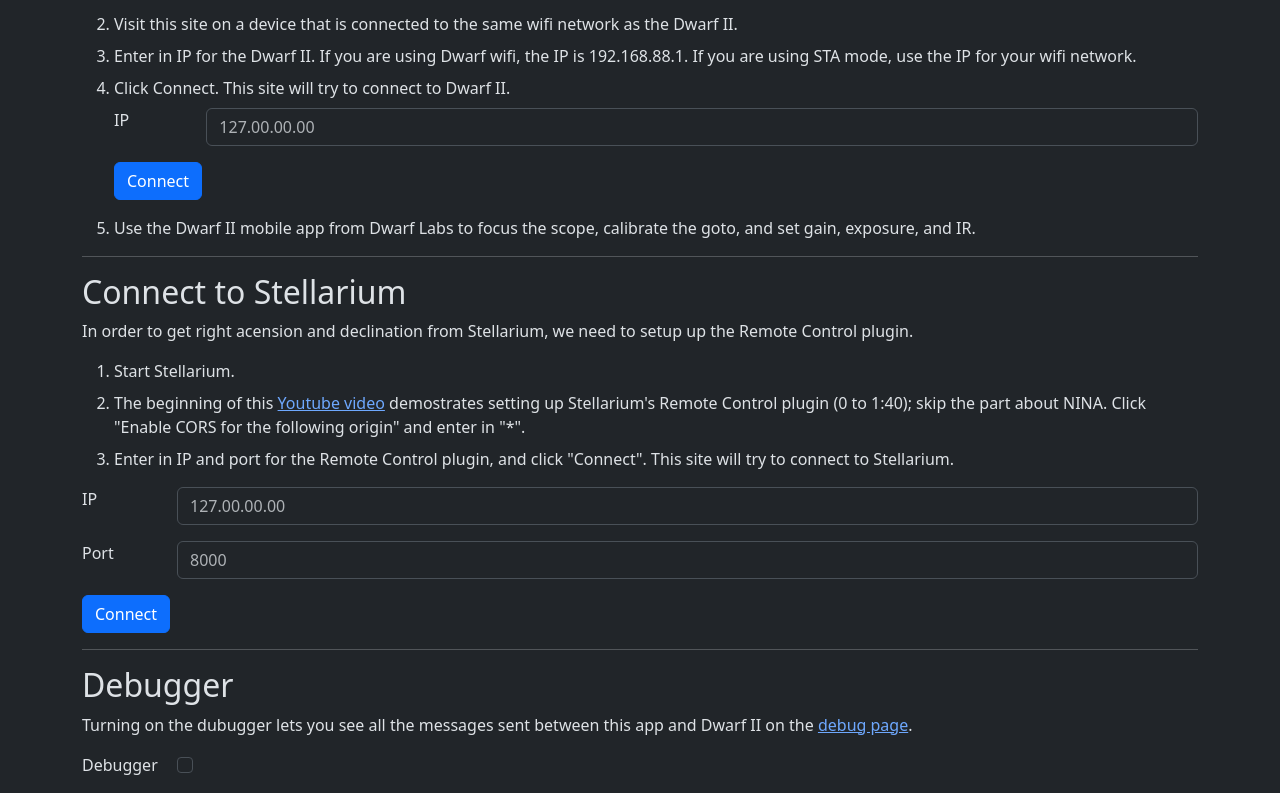
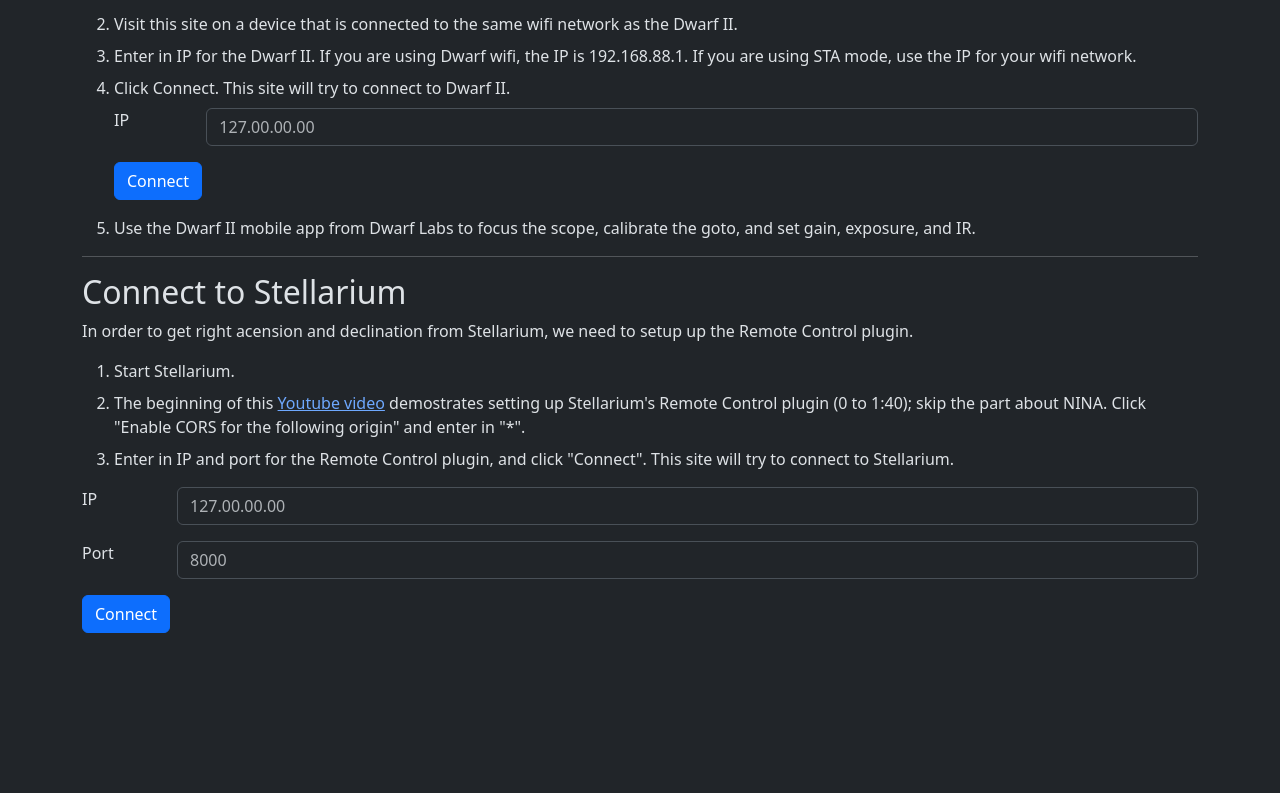
Before and after one commit to DwarfTelescopeUsers/dwarfii-stellarium-goto, a Next.js app: page /setup-scope in a window 1280 px wide. Shown: the part 484-1277 px from the top of the page. After the commit the page ends 1117 px from the top, so only its background shows below. Built offline with nearby package versions, Linux system fonts and the light colour scheme.

Commit message:
remove debugger from setup scope page

```diff
--- a/src/components/setup/Debugger.tsx
+++ /dev/null
@@ -1,43 +0,0 @@
-import Link from "next/link";
-import { useContext } from "react";
-
-import { ConnectionContext } from "@/stores/ConnectionContext";
-import { saveDebugDb } from "@/db/db_utils";
-
-export default function AppDebugger() {
-  let connectionCtx = useContext(ConnectionContext);
-
-  function debugHandler() {
-    let newValue = !connectionCtx.debug;
-    connectionCtx.setDebug(newValue);
-    saveDebugDb(newValue === true ? "true" : "false");
-  }
-
-  return (
-    <div>
-      <h2>Debugger</h2>
-      <p>
-        Turning on the dubugger lets you see all the messages sent between this
-        app and Dwarf II on the <Link href="/debug">debug page</Link>.
-      </p>
-
-      <div className="row mb-3">
-        <div className="col-md-1">
-          <label className="form-check-label" htmlFor="debug">
-            Debugger
-          </label>
-        </div>
-        <div className="col-md-11">
-          <input
-            className="form-check-input"
-            type="checkbox"
-            role="switch"
-            id="debug"
-            defaultValue={connectionCtx.debug === true ? "true" : "false"}
-            onChange={debugHandler}
-          />
-        </div>
-      </div>
-    </div>
-  );
-}
--- a/src/pages/setup-scope.tsx
+++ b/src/pages/setup-scope.tsx
@@ -1,6 +1,5 @@
 import ConnectDwarf from "@/components/setup/ConnectDwarf";
 import ConnectStellarium from "@/components/setup/ConnectStellarium";
-import AppDebugger from "@/components/setup/Debugger";
 import SetLocation from "@/components/setup/SetLocation";
 import { useSetupConnection } from "@/hooks/useSetupConnection";
 import StatusBar from "@/components/shared/StatusBar";
@@ -18,8 +17,6 @@
       <ConnectDwarf />
       <hr />
       <ConnectStellarium />
-      <hr />
-      <AppDebugger />
     </div>
   );
 }
```
